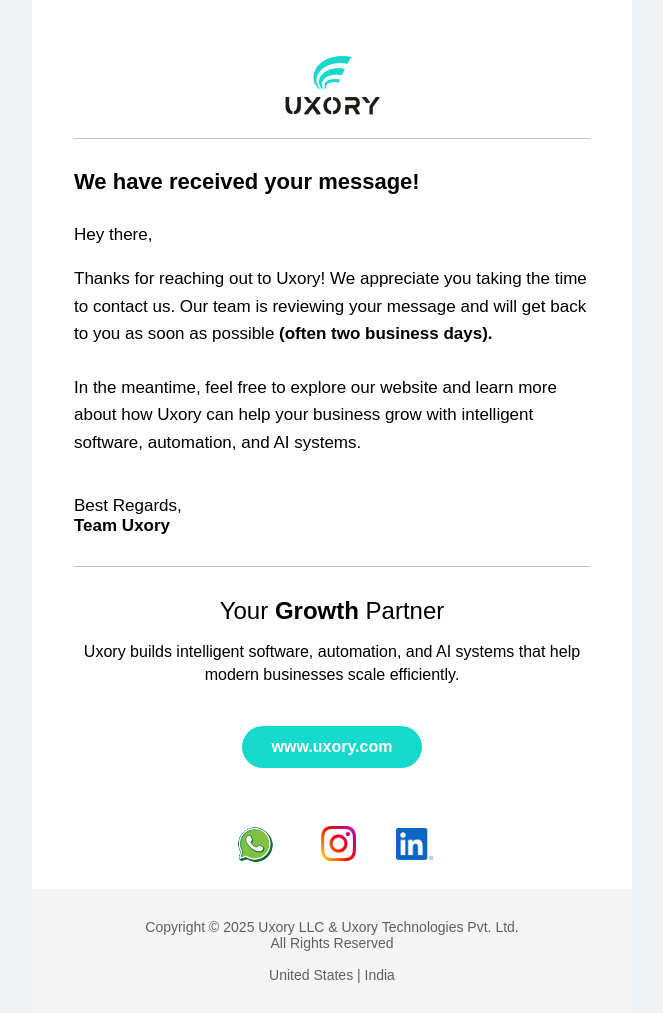
After one commit to prxtxks/uxory.com-php, a PHP site: page /php/email-templates/contact.html in a window 1280 px wide. The commit adds this page. Shown: the whole page, without its empty margins (308-971 px from the left). Run offline with PHP 8.4, Linux system fonts and the light colour scheme.

Commit message:
contact form working back up with security and captcha

```diff
--- a/components/blog.php
+++ b/components/blog.php
@@ -239,7 +239,7 @@
           <form
             class="max-md:max-w-sm max-w-[588px] mt-8 md:mt-10 flex bg-secondary border dark:border-dark text-white w-full relative"
             id="subscribeForm"
-            action="/php/subscribe"
+
             method="POST"
           >
             <input
--- a/components/scripts.php
+++ b/components/scripts.php
@@ -16,6 +16,8 @@
 <script src="/js/subscribe.js"></script>
 <script src="/js/unsubscribe.js"></script>
 
+<script src="/js/contact.js"></script>
+
 
 <!-- Google Captcha  -->
 <script src="https://www.google.com/recaptcha/api.js" async defer></script>
--- /dev/null
+++ b/php/email-templates/contact.html
@@ -0,0 +1,205 @@
+<!DOCTYPE html>
+<html>
+<head>
+  <meta charset="UTF-8">
+  <meta name="viewport" content="width=device-width, initial-scale=1.0">
+  <title>Uxory</title>
+  <link rel="icon" type="image/png" href="https://www.uxory.com/images/favicon.png">
+</head>
+
+<body style="margin:0;padding:0;background-color:#f0f1f5;">
+
+<!-- OUTER WRAPPER -->
+<table width="100%" cellpadding="0" cellspacing="0" align="center" bgcolor="#f0f1f5">
+  <tr>
+    <td align="center">
+
+      <!-- MAIN CONTAINER -->
+      <table width="600" cellpadding="0" cellspacing="0" align="center" bgcolor="#ffffff" style="width:600px;max-width:100%;">
+
+        <!-- LOGO -->
+        <tr>
+          <td align="center" style="padding:50px 20px 20px 20px;">
+            <img src="https://www.uxory.shop/images/fd01c232f668c0da469c5c68be1f8168.png"
+                 width="103"
+                 alt="Uxory"
+                 style="display:block;border:0;outline:none;">
+          </td>
+        </tr>
+
+        <!-- DIVIDER (ALIGNED WITH TEXT) -->
+        <tr>
+          <td align="center" style="padding:0 42px;">
+            <table width="100%" cellpadding="0" cellspacing="0">
+              <tr>
+                <td height="1" bgcolor="#bfc3c8"></td>
+              </tr>
+            </table>
+          </td>
+        </tr>
+
+        <!-- SUBJECT -->
+        <tr>
+          <td align="left" style="padding:30px 42px 30px 42px;
+            font-family:Arial,Helvetica,sans-serif;
+            font-size:22px;
+            font-weight:bold;
+            color:#000;">
+           We have received your message!
+          </td>
+        </tr>
+
+        <!-- GREETING -->
+        <tr>
+          <td align="left" style="padding:0 42px 10px 42px;
+            font-family:Arial,Helvetica,sans-serif;
+            font-size:17px;
+            color:#000;">
+            Hey there,
+          </td>
+        </tr>
+
+        <!-- BODY -->
+        <tr>
+          <td align="left" style="padding:10px 42px;
+            font-family:Arial,Helvetica,sans-serif;
+            font-size:17px;
+            line-height:1.6;
+            color:#000;">
+            Thanks for reaching out to Uxory! We appreciate you taking the time to contact us.  Our team is reviewing your message and will get back to you as soon as possible <strong>(often two business days).</strong>
+            <br><br>
+            In the meantime, feel free to explore our website and learn more about how Uxory can help your business grow with intelligent software, automation, and AI systems.
+          </td>
+        </tr>
+
+        <!-- SIGNATURE -->
+        <tr>
+          <td align="left" style="padding:30px 42px;
+            font-family:Arial,Helvetica,sans-serif;
+            font-size:17px;
+            color:#000;">
+            Best Regards,<br>
+            <strong>Team Uxory</strong>
+          </td>
+        </tr>
+
+        <!-- DIVIDER AFTER SIGNATURE -->
+        <tr>
+          <td align="center" style="padding:0 42px;">
+            <table width="100%" cellpadding="0" cellspacing="0">
+              <tr>
+                <td height="1" bgcolor="#bfc3c8"></td>
+              </tr>
+            </table>
+          </td>
+        </tr>
+
+        <!-- YOUR GROWTH PARTNER -->
+        <tr>
+          <td align="center" style="padding:30px 42px 16px 42px;
+            font-family:Arial,Helvetica,sans-serif;
+            font-size:24px;
+            line-height:1.2;
+            color:#000;">
+            Your <strong>Growth</strong> Partner
+          </td>
+        </tr>
+
+        <!-- DESCRIPTION -->
+        <tr>
+          <td align="center" style="padding:0 42px 30px 42px;
+            font-family:Arial,Helvetica,sans-serif;
+            font-size:16px;
+            line-height:1.4;
+            color:#000;">
+            Uxory builds intelligent software, automation, and AI systems that
+            help modern businesses scale efficiently.
+          </td>
+        </tr>
+
+        <!-- CTA -->
+        <tr>
+          <td align="center" style="padding:10px 20px 30px 20px;">
+            <a href="https://www.uxory.com"
+               target="_blank"
+               style="
+                display:inline-block;
+                padding:12px 30px;
+                background-color:#14d9cc;
+                color:#ffffff;
+                text-decoration:none;
+                font-family:Arial,Helvetica,sans-serif;
+                font-size:16px;
+                font-weight:bold;
+                border-radius:999px;">
+              www.uxory.com
+            </a>
+          </td>
+        </tr>
+
+        <!-- SOCIAL ICONS -->
+        <tr>
+          <td align="center" style="padding:20px 0px;">
+            <table cellpadding="0" cellspacing="0" align="center">
+              <tr>
+
+                <!-- WHATSAPP -->
+                <td align="center" style="padding:0 20px;">
+                  <a href="https://wa.me/917350677916?text=Hello%20Uxory%2C%20I%20would%20like%20to%20connect."
+                     target="_blank">
+                    <img src="https://www.uxory.shop/images/08019e6bb89c3f5d6faa7be9c84c80bc.png"
+                         width="50"
+                         alt="WhatsApp"
+                         style="display:block;border:0;outline:none;">
+                  </a>
+                </td>
+
+                <!-- INSTAGRAM -->
+                <td align="center" style="padding:0 20px;">
+                  <a href="https://www.instagram.com/uxoryllc"
+                     target="_blank">
+                    <img src="https://www.uxory.shop/images/bfe9c37def5f857f4adb6601822062ae.png"
+                         width="35"
+                         alt="Instagram"
+                         style="display:block;border:0;outline:none;">
+                  </a>
+                </td>
+
+                <!-- LINKEDIN -->
+                <td align="center" style="padding:0 20px;">
+                  <a href="https://www.linkedin.com/company/uxory"
+                     target="_blank">
+                    <img src="https://www.uxory.shop/images/5f1ec380c405ab92fceaf0148f549582.png"
+                         width="37"
+                         alt="LinkedIn"
+                         style="display:block;border:0;outline:none;">
+                  </a>
+                </td>
+
+              </tr>
+            </table>
+          </td>
+        </tr>
+
+        <!-- FOOTER -->
+        <tr>
+          <td align="center" bgcolor="#f5f5f5" style="padding:30px 20px;
+            font-family:Arial,Helvetica,sans-serif;
+            font-size:14px;
+            color:#606060;">
+            Copyright © 2025 Uxory LLC &amp; Uxory Technologies Pvt. Ltd.<br>
+            All Rights Reserved<br><br>
+            United States | India
+          </td>
+        </tr>
+
+      </table>
+      <!-- END MAIN CONTAINER -->
+
+    </td>
+  </tr>
+</table>
+<!-- END OUTER WRAPPER -->
+
+</body>
+</html>
--- a/website-dev.php
+++ b/website-dev.php
@@ -2,6 +2,7 @@
 <html lang="zxx" class="dark">
 
 <head>
+  <script src="https://www.google.com/recaptcha/api.js" async defer></script>
   <!-- Title -->
   <title>Website Development Services | Uxory</title>
   <meta name="description" content="Get a professional, modern website built with performance and design in mind. Explore our website development services tailored for businesses of all sizes." />
```
Also changed, not shown: contact.php (+8 -1 lines), js/contact.js (added, +55 -0 lines), php/contact.php (added, +156 -0 lines), php/send_email.php (deleted, +0 -133 lines), 1 other file.
